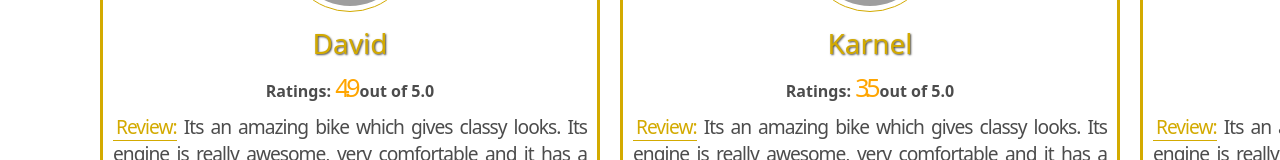
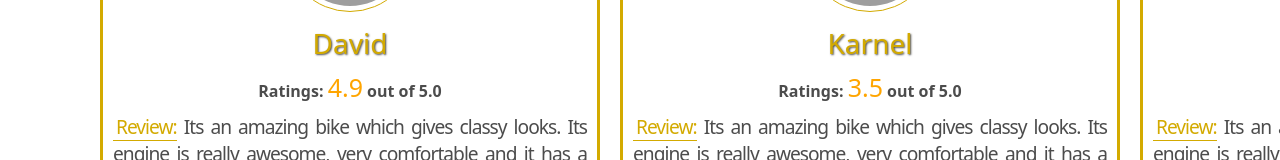
Before and after one commit to sabbirpboss/Safe-Riding, a React (Create React App) app: page / in a window 1280 px wide. Shown: the part 1141-1301 px from the top of the page. Built offline with nearby package versions, Linux system fonts and the light colour scheme; grey boxes are pictures that could not be loaded.

Commit message:
some edited

```diff
--- a/src/components/Review/Review.css
+++ b/src/components/Review/Review.css
@@ -31,7 +31,6 @@ p span.custom-color{
     font-size: 25px;
     font-weight: 500;
     color: orange;
-    letter-spacing: -5px;
 }
 span.review-custom-color{
     color: #D3AA00;
```
